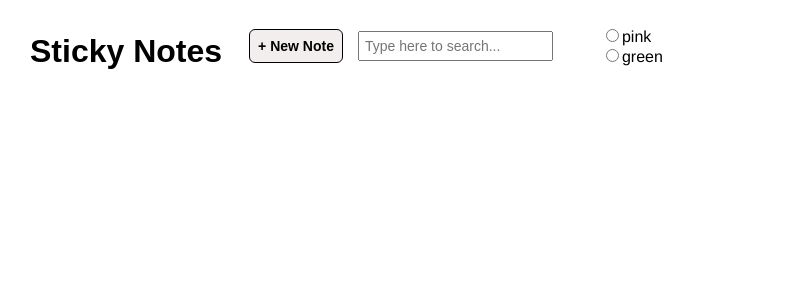
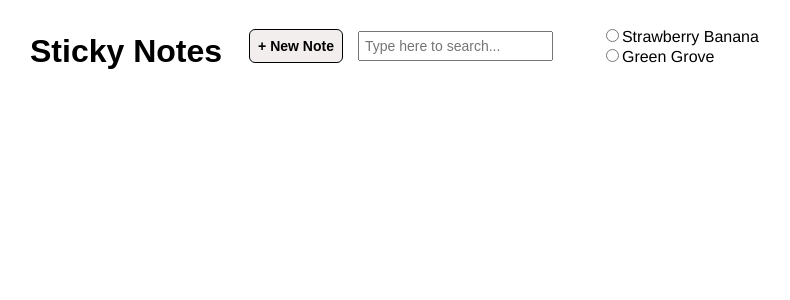
Before and after one commit to sheblair/sticky-notes, a React (Vite) app: page / in a window 1280 px wide. Shown: the top 300 px of the page, without its empty margins (0-790 px from the left). Built offline with nearby package versions, Linux system fonts and the light colour scheme.

Commit message:
renamed theme options and css class names

```diff
--- a/src/App.jsx
+++ b/src/App.jsx
@@ -7,17 +7,17 @@ export default function App() {
     JSON.parse(localStorage.getItem("notes")) || []
   );
   const [searchText, setSearchText] = useState("");
-  const [theme, setTheme] = useState(null);
+  const [theme, setTheme] = useState("");
   const [backgroundColors, setBackgroundColors] = useState([]);
   const [themeOptions, setThemeOptions] = useState([
     {
       id: "pink",
-      text: "pink",
+      text: "Strawberry Banana",
       hexValue: "ffe4e1",
     },
     {
       id: "green",
-      text: "green",
+      text: "Green Grove",
       hexValue: "fffacd",
     },
   ]);
@@ -39,9 +39,9 @@ export default function App() {
     }
   }, [theme]);
 
-  // if we have hex values populating the backgroundColors array, map over notes and change colors
+  // if we have hex values in the backgroundColors array, map over notes and change colors
   useEffect(() => {
-    if (backgroundColors.length > 0) {
+    if (backgroundColors.length) {
       setNotes((prevNotes) =>
         prevNotes.map((note) => ({
           ...note,
--- a/src/index.css
+++ b/src/index.css
@@ -95,11 +95,11 @@ textarea {
   top: 5px;
   right: 5px;
   font-size: 15px;
-  color: lightgrey;
+  color: black;
   padding: 5px;
 }
 
 .note-delete:hover {
-  color: black;
+  color: lightgrey;
   cursor: pointer;
 }
```
